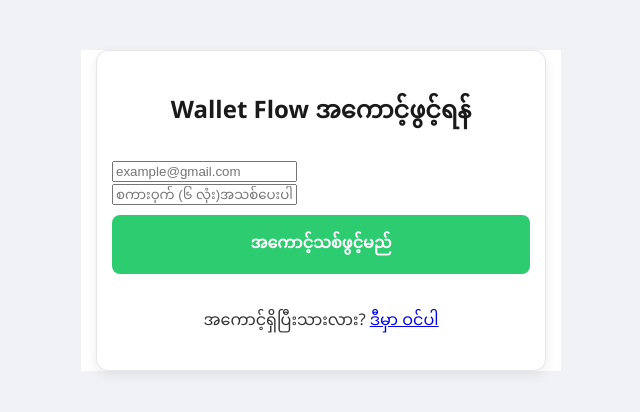
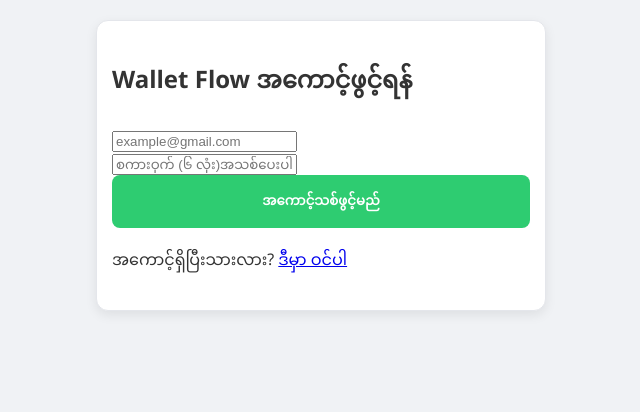
Before and after one commit to rkarsoemyint/wallet-flow, a React (Vite) app: page /register in a window 1280 px wide. Shown: the top 412 px of the page, without its empty margins (319-959 px from the left). Built offline with nearby package versions, Linux system fonts and the light colour scheme; no server answers.

Commit message:
index.css

```diff
--- a/src/index.css
+++ b/src/index.css
@@ -1,252 +1,98 @@
 :root {
-  --bg-color: #f7f7f7;
-  --container-bg: #fff;
-  --text-color: #333;
-  --header-color: #000;
-  --card-shadow: 0 1px 3px rgba(0, 0, 0, 0.12);
+  --bg-color: #f0f2f5;
+  --container-bg: #ffffff;
+  --text-color: #333333;
+  --header-color: #1a1a1a;
+  --card-shadow: 0 4px 12px rgba(0, 0, 0, 0.08);
+  --border-color: #e4e6eb;
 }
 
 [data-theme='dark'] {
-  --bg-color: #1a1a1a;
-  --container-bg: #2d2d2d;
-  --text-color: #f1f1f1;
-  --header-color: #fff;
-  --card-shadow: 0 4px 10px rgba(0, 0, 0, 0.3);
+  --bg-color: #18191a;
+  --container-bg: #242526;
+  --text-color: #e4e6eb;
+  --header-color: #ffffff;
+  --card-shadow: 0 4px 12px rgba(0, 0, 0, 0.3);
+  --border-color: #3e4042;
 }
 
 body {
   background-color: var(--bg-color);
   color: var(--text-color);
+  font-family: 'Segoe UI', Tahoma, Geneva, Verdana, sans-serif;
   transition: all 0.3s ease;
+  margin: 0;
 }
 
 .container {
-  background-color: var(--container-bg);
-  color: var(--text-color);
+  max-width: 450px;
+  margin: 20px auto;
+  padding: 0 15px;
 }
 
-h1, h2, h3, h4 {
-  color: var(--header-color);
-}
-
-.inc-exp-container {
-  background-color: #fff;
-  box-shadow: var(--box-shadow);
-  padding: 20px;
-  display: flex;
-  justify-content: space-between;
-  margin: 20px 0;
-  border-radius: 8px;
-}
-
-.inc-exp-container > div {
-  flex: 1;
-  text-align: center;
-}
-
-.inc-exp-container > div:first-of-type {
-  border-right: 1px solid #dedede;
-}
-
-.money {
-  font-size: 20px;
-  letter-spacing: 1px;
-  margin: 5px 0;
-}
-
-.money.plus {
-  color: var(--primary-color);
-}
-
-.money.minus {
-  color: var(--danger-color);
-}
-
-/* List Styling */
-.list {
-  list-style-type: none;
-  padding: 0;
-  margin-bottom: 40px;
-}
-
-.list li {
-  background-color: #fff;
-  box-shadow: var(--box-shadow);
-  color: #333;
-  display: flex;
-  justify-content: space-between;
-  position: relative;
-  padding: 10px;
-  margin: 10px 0;
-  border-radius: 4px;
-}
-
-.list li.plus {
-  border-right: 5px solid var(--primary-color);
-}
-
-.list li.minus {
-  border-right: 5px solid var(--danger-color);
-}
-
-/* Form & Button */
-.btn {
-  cursor: pointer;
-  background-color: #9c88ff;
-  box-shadow: var(--box-shadow);
-  color: #fff;
-  border: 0;
-  display: block;
-  font-size: 16px;
-  margin: 10px 0 30px;
-  padding: 10px;
-  width: 100%;
-  border-radius: 5px;
-  transition: all 0.3s ease;
-}
-
-.btn:hover {
-  background-color: #8367f0;
-}
-
-.delete-btn {
-  cursor: pointer;
-  background-color: #e74c3c;
-  border: 0;
-  color: #fff;
-  font-size: 20px;
-  line-height: 20px;
-  padding: 2px 5px;
-  position: absolute;
-  top: 50%;
-  left: 0;
-  transform: translate(-100%, -50%);
-  opacity: 0;
-  transition: opacity 0.3s ease;
-}
-
-.list li:hover .delete-btn {
-  opacity: 1;
-}
-
-input[type='text'],
-input[type='number'] {
-  border: 1px solid #dedede;
-  border-radius: 2px;
-  display: block;
-  font-size: 16px;
-  padding: 10px;
-  width: 100%;
-}
-
-.auth-container {
-  background: #fff;
-  padding: 30px;
-  border-radius: 8px;
-  box-shadow: var(--box-shadow);
-  margin-top: 50px;
-}
-
-.auth-container h2 {
-  text-align: center;
+.user-profile, .inc-exp-container, .list li, .filter-container, .auth-container {
+  background-color: var(--container-bg);
+  box-shadow: var(--card-shadow);
+  border: 1px solid var(--border-color);
+  border-radius: 12px;
+  padding: 15px;
   margin-bottom: 20px;
 }
 
-.auth-container p {
-  text-align: center;
-  margin-top: 15px;
-}
-
-/* User Profile Header */
 .user-profile {
-  display: flex;
-  justify-content: space-between;
-  align-items: center;
-  background: #fff;
-  padding: 10px 20px;
-  border-radius: 50px;
-  margin-bottom: 20px;
-  box-shadow: 0 2px 10px rgba(0,0,0,0.05);
-  width: 100%;
-  max-width: 400px;
-}
-
-.user-profile span {
-  font-size: 0.85rem;
-  color: #666;
-  font-weight: 500;
-}
-
-/* Mini Logout Button */
-.btn-logout-mini {
-  background-color: #ff4757;
-  color: white;
-  border: none;
-  padding: 5px 15px;
-  border-radius: 20px;
-  cursor: pointer;
-  font-size: 0.8rem;
-  transition: all 0.3s ease;
-}
-
-.btn-logout-mini:hover {
-  background-color: #ff6b81;
-  transform: translateY(-1px);
-  box-shadow: 0 3px 8px rgba(255, 71, 87, 0.3);
-}
-
-.btn-logout-mini:active {
-  transform: translateY(0);
-}
-
-.list-item-info {
-  display: flex;
-  flex-direction: column;
-}
-
-.date-text {
-  font-size: 0.7rem;
-  color: #888;
-  margin-top: 2px;
-}
-
-input[type="date"] {
-  width: 100%;
-  padding: 10px;
-  border: 1px solid #dedede;
-  border-radius: 2px;
-  font-size: 16px;
-  margin-bottom: 10px;
-}
-
-.filter-container {
-  background: #f4f4f4;
-  padding: 15px;
-  border-radius: 8px;
-  margin-bottom: 20px;
   display: flex;
   justify-content: space-between;
   align-items: center;
 }
 
-.month-input {
-  padding: 8px;
-  border: 1px solid #ccc;
-  border-radius: 4px;
-  font-family: inherit;
+.profile-left { display: flex; align-items: center; gap: 10px; }
+
+.btn-theme {
+  background: var(--bg-color);
+  color: var(--text-color);
+  border: 1px solid var(--border-color);
+  padding: 5px 12px;
+  border-radius: 20px;
   cursor: pointer;
 }
-.btn-theme {
-  background: none;
-  border: 1px solid #ccc;
-  padding: 5px 10px;
-  border-radius: 20px;
+
+.inc-exp-container { display: flex; justify-content: space-around; text-align: center; }
+
+.list li {
+  display: flex;
+  justify-content: space-between;
+  padding: 12px;
+  margin: 8px 0;
+}
+
+input[type='text'], input[type='number'], input[type='date'], .month-input {
+  width: 100%;
+  padding: 10px;
+  background: var(--bg-color);
+  color: var(--text-color);
+  border: 1px solid var(--border-color);
+  border-radius: 8px;
+  box-sizing: border-box;
+}
+
+.btn {
+  background-color: #6c5ce7;
+  color: white;
+  padding: 12px;
+  border: none;
+  border-radius: 8px;
+  width: 100%;
   cursor: pointer;
-  margin-left: 10px;
-  font-size: 0.8rem;
+  font-weight: bold;
+}
+
+.btn:hover { background-color: #5849c4; }
+
+.loading-screen {
+  height: 100vh;
+  display: flex;
+  justify-content: center;
+  align-items: center;
+  background: var(--bg-color);
   color: var(--text-color);
 }
-
-.btn-theme:hover {
-  background: rgba(0,0,0,0.05);
-}
```
